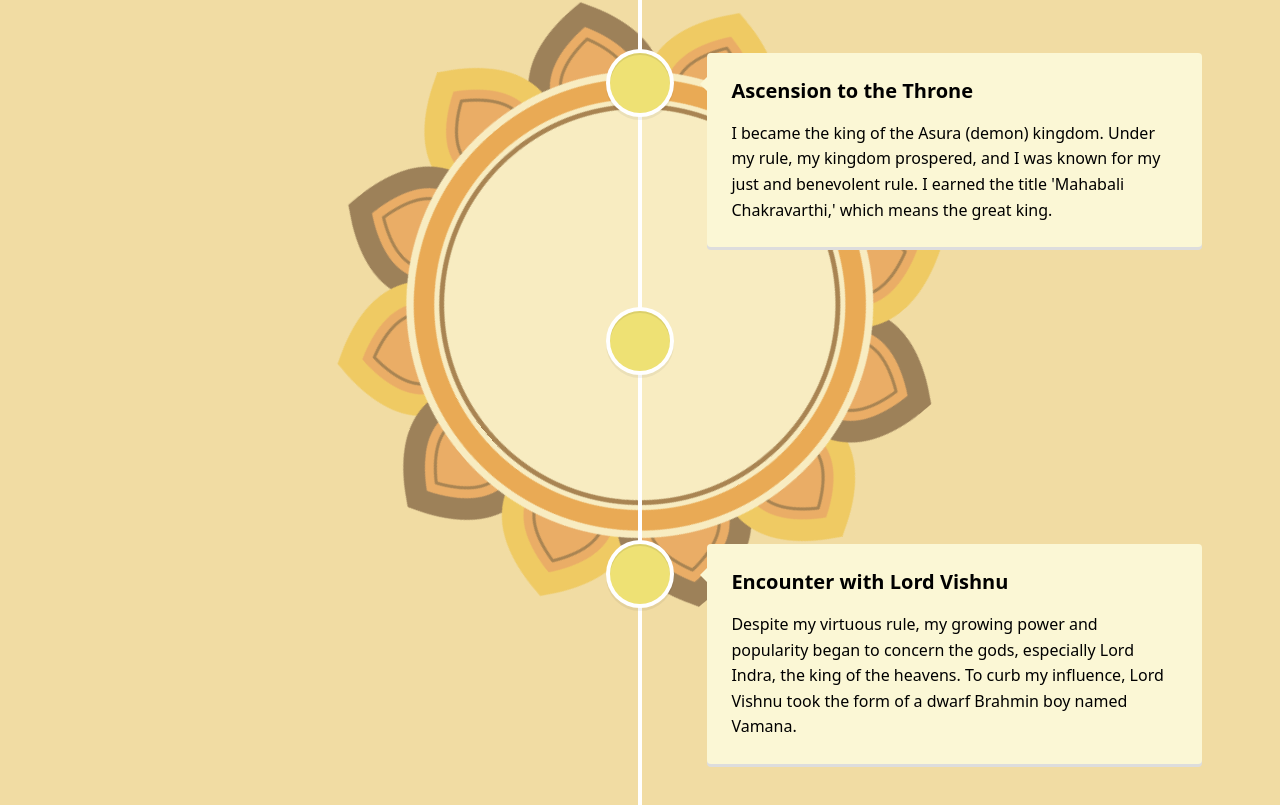
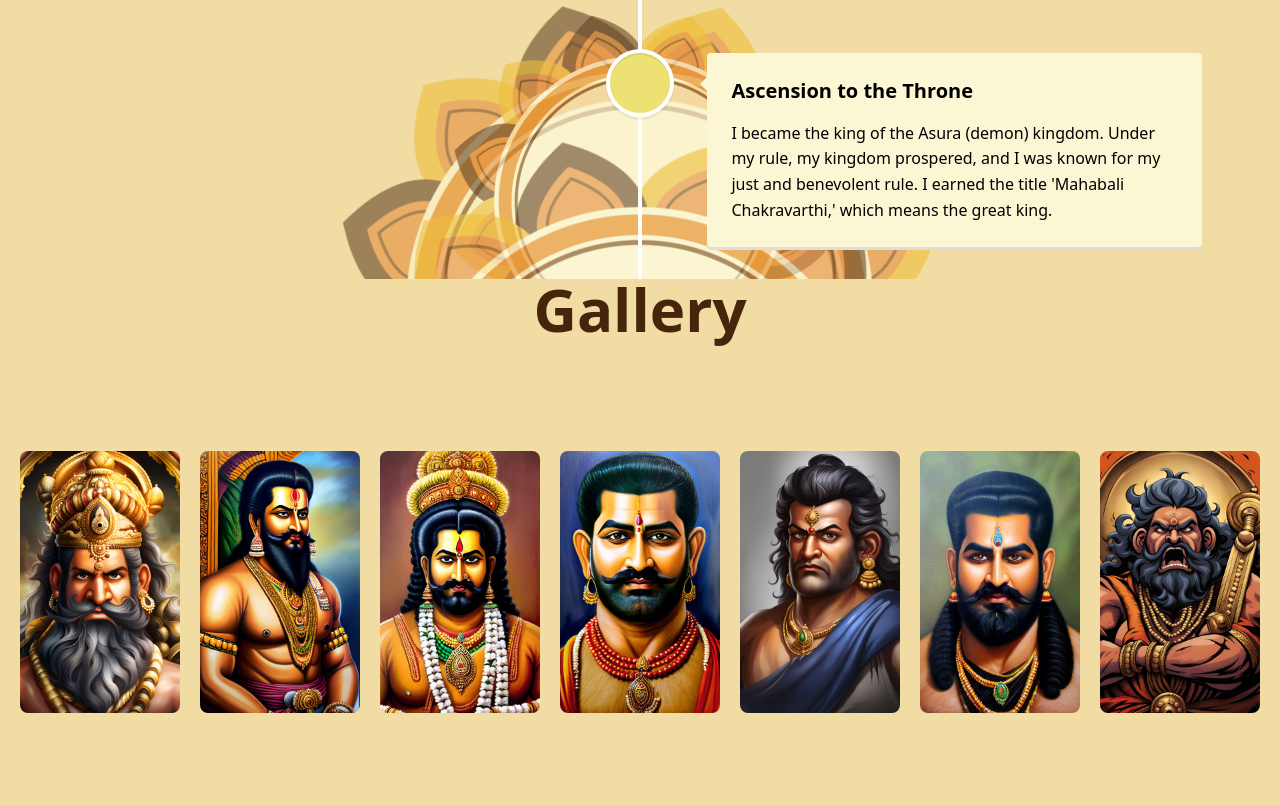
Before and after one commit to Abinsonsuresh/Maveli_Portfolio, a React (Vite) app: page / in a window 1280 px wide. Shown: the part 1992-2797 px from the top of the page. Built offline with nearby package versions, Linux system fonts and the light colour scheme.

Commit message:
scroll bar removed

```diff
--- a/src/Data/TimelineData.js
+++ b/src/Data/TimelineData.js
@@ -8,50 +8,12 @@ export const Timelines = [
 
     {
         id: 2,
+        date: "1000 - present",
         title: "Ascension to the Throne",
         description: "I became the king of the Asura (demon) kingdom. Under my rule, my kingdom prospered, and I was known for my just and benevolent rule. I earned the title 'Mahabali Chakravarthi,' which means the great king."
 
         ,
     },
 
-    {
-        id: 3,
-        title: "Benevolent Rule",
-        description: " During my reign, my kingdom witnessed a period of great prosperity and happiness. My subjects were content, and there was no poverty or suffering in my kingdom.",
-    },
 
-    {
-        id: 4,
-        title: "Encounter with Lord Vishnu",
-        description: "Despite my virtuous rule, my growing power and popularity began to concern the gods, especially Lord Indra, the king of the heavens. To curb my influence, Lord Vishnu took the form of a dwarf Brahmin boy named Vamana.",
-    },
-
-    {
-        id: 5,
-        title: "Vamana's Visit",
-        description: "Vamana visited my kingdom and requested three paces of land for a yajna (sacrificial ritual). Known for my generosity, I agreed without hesitation. However, Vamana, in his divine form, began to expand, covering the entire universe in three steps.",
-    },
-
-    {
-        id: 6,
-        title: "My Sacrifice",
-        description: "Realizing that Vamana was none other than Lord Vishnu, I offered my own head as the third step, showing my unwavering devotion and humility. Lord Vishnu was pleased with my devotion and granted me a boon.",
-    },
-
-    {
-        id: 7,
-        title: "Benevolent Banishment",
-        description: "As a boon, I requested permission to visit my kingdom and my people once a year. This request was granted, and I was allowed to return to Earth annually during the festival of Onam, symbolizing my annual homecoming.",
-    },
-
-    {
-        id: 8,
-        title: "Onam Festival",
-        description: "To this day, the festival of Onam is celebrated in Kerala to welcome my return. It is a time of joy, feasting, and cultural festivities. The story of Mahabali is retold through various rituals and performances during this festival.",
-    },
-    {
-        id: 9,
-        title: "Legacy",
-        description: "I am remembered as a righteous and generous king in Hindu mythology. My story serves as a reminder of the importance of humility, devotion, and righteousness. The annual celebration of Onam in Kerala continues to honor my memory.",
-    },
 ]
--- a/src/Pages/MainHome.jsx
+++ b/src/Pages/MainHome.jsx
@@ -33,7 +33,7 @@ const MainHome = () => {
         <div className='flex relative justify-items-start md:justify-between  flex-col md:flex-row items-center md:h-[110vh] h-[95vh]  border-b-2 border-black w-screen'>
           <div className='flex items-center md:items-start justify-center text-left md:justify-center  p-2 md:p-8 flex-col'>
             <motion.div animate={controls} className='absolute top-36 left-12 md:left-10'>
-            <img className=' w-80  opacity-50' src={bgflr} alt="" />
+              <img className=' w-80  opacity-50' src={bgflr} alt="" />
             </motion.div>
             <motion.div className='absolute bottom-0 right-10'
               animate={controls}>
--- a/src/index.css
+++ b/src/index.css
@@ -2,7 +2,11 @@
 @tailwind components;
 @tailwind utilities;
 
-
+body::-webkit-scrollbar {
+  /* width: 1em;
+  scrollbar-h */
+  display: none;
+}
 
 :root{
     @apply bg-primary text-primary;
```
